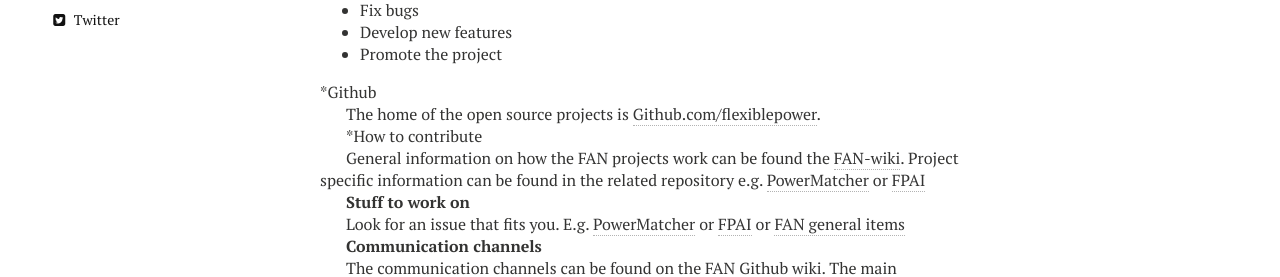
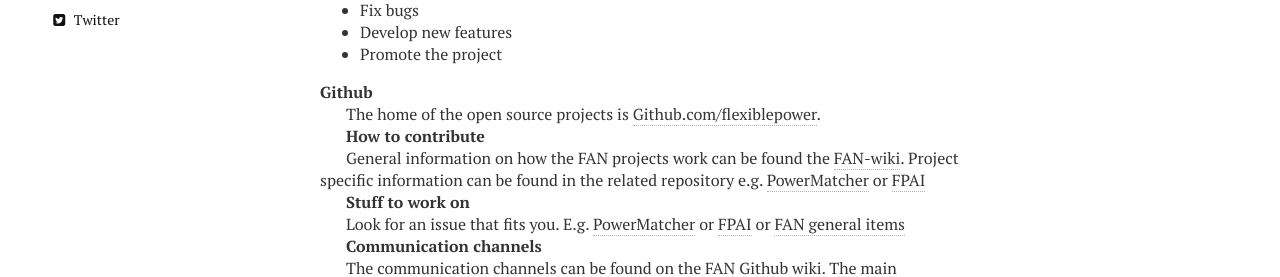
Before and after one commit to flexiblepower/flexiblepower.github.io, a Jekyll site: the page built from get-involved.md, in a window 1280 px wide. Shown: the part 679-956 px from the top of the page. Built offline with Jekyll 4.4.1, drawn with Linux system fonts in a browser that asks for light colours; nearby versions of some CDN libraries.

Commit message:
Typo fix

```diff
--- a/get-involved.md
+++ b/get-involved.md
@@ -23,14 +23,13 @@
 * Develop new features
 * Promote the project
 
-*Github
+**Github**
 
 The home of the open source projects is [Github.com/flexiblepower](https://github.com/flexiblepower).
 
-*How to contribute
+**How to contribute**
 
-General information on how the FAN projects work can be found the [FAN-wiki](https://github.com/flexiblepower/FAN-wiki/wiki).
-Project specific information can be found in the related repository e.g. [PowerMatcher](https://github.com/flexiblepower/fpai-powermatcher) or [FPAI](https://github.com/flexiblepower/powermatcher)
+General information on how the FAN projects work can be found the [FAN-wiki](https://github.com/flexiblepower/FAN-wiki/wiki). Project specific information can be found in the related repository e.g. [PowerMatcher](https://github.com/flexiblepower/fpai-powermatcher) or [FPAI](https://github.com/flexiblepower/powermatcher)
 
 **Stuff to work on**
 
@@ -38,8 +37,7 @@
 
 **Communication channels**
 
-The communication channels can be found on the [FAN Github wiki](https://github.com/flexiblepower/FAN-wiki/wiki/Communication-channels).
-The main communication channels are Github issues.
+The communication channels can be found on the [FAN Github wiki](https://github.com/flexiblepower/FAN-wiki/wiki/Communication-channels). The main communication channels are Github issues.
 
 **Development status**
 
```
